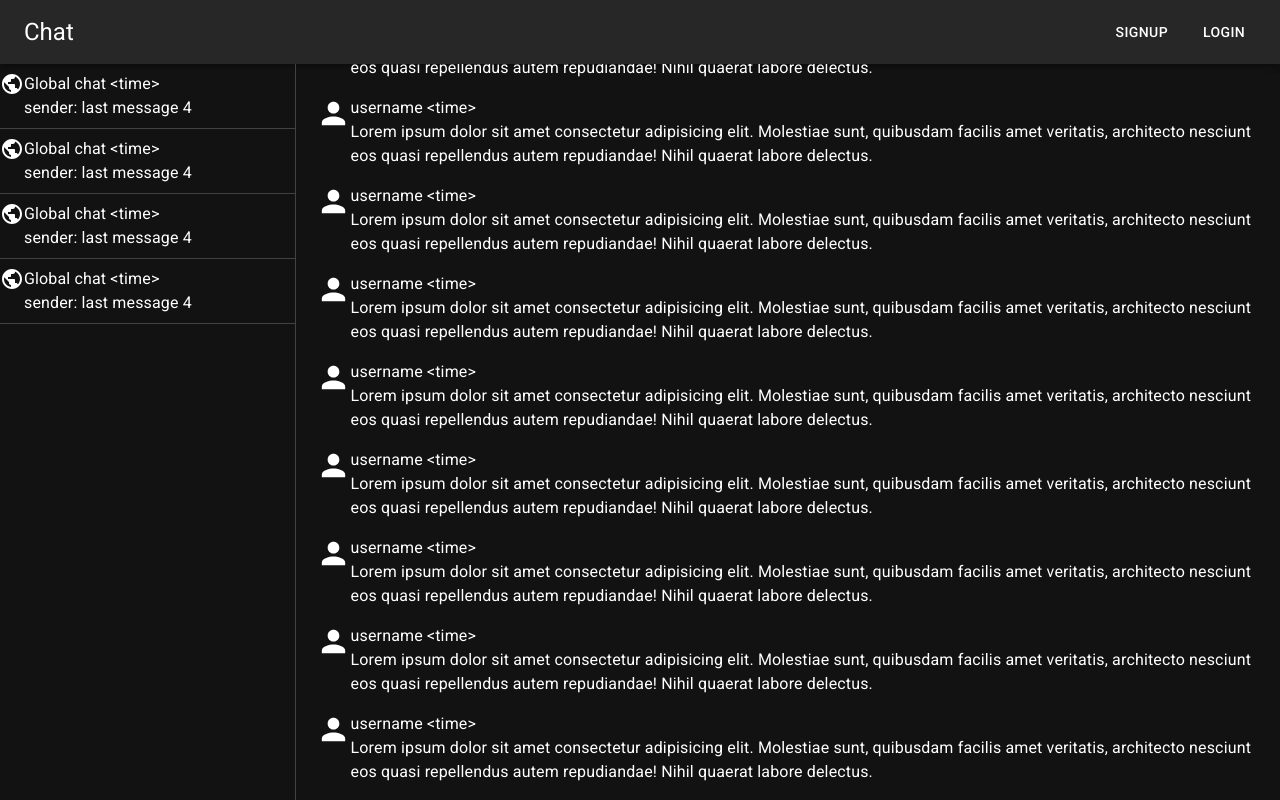
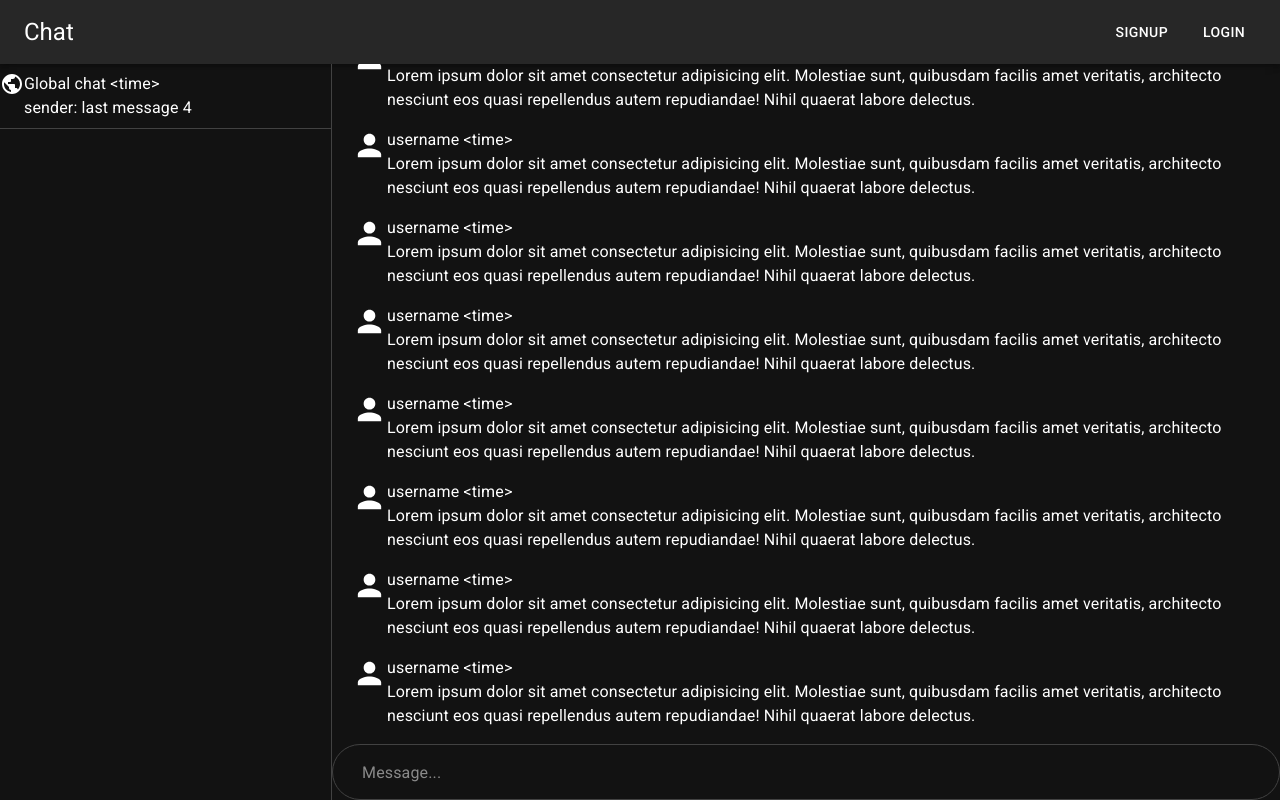
Before and after one commit to darshandamre/chat, a React (Create React App) app in the folder web/: page / in a window 1280 px wide. Built offline with nearby package versions, Linux system fonts and the light colour scheme; no server answers.

Commit message:
feat: added input message field

```diff
--- a/web/src/Components/Chats.tsx
+++ b/web/src/Components/Chats.tsx
@@ -1,8 +1,31 @@
+import React, { useEffect, useRef } from "react";
 import Box from "@mui/material/Box";
-import React, { useEffect, useRef } from "react";
+import TextField from "@mui/material/TextField";
+import { styled } from "@mui/material/styles";
+import { grey } from "@mui/material/colors";
 import Message from "./Message";
 
 interface ChatsProps {}
+
+const InputMessageField = styled(TextField)({
+  "& .MuiOutlinedInput-root": {
+    "& fieldset": {
+      borderColor: grey[800],
+      borderRadius: "2rem"
+    },
+    "&:hover fieldset": {
+      borderColor: "#556cd6" //primary.main
+    },
+    "&.Mui-focused fieldset": {
+      borderColor: "#556cd6" //primary.main
+    },
+    "& textarea": {
+      // change padding to change the inner space between border and text in this input field
+      paddingLeft: "1em",
+      paddingRight: "1em"
+    }
+  }
+});
 
 const Chats: React.FC<ChatsProps> = () => {
   const chatContainer = useRef<HTMLElement>();
@@ -15,6 +38,12 @@ const Chats: React.FC<ChatsProps> = () => {
   }, []);
 
   return (
+    <Box
+      sx={{
+        width: "100%",
+        display: "flex",
+        flexDirection: "column"
+      }}>
       <Box
         ref={chatContainer}
         sx={{
@@ -46,6 +75,13 @@ const Chats: React.FC<ChatsProps> = () => {
           <Message />
         </Box>
       </Box>
+      <InputMessageField
+        fullWidth
+        placeholder="Message..."
+        multiline
+        maxRows={5}
+      />
+    </Box>
   );
 };
 
--- a/web/src/Components/InboxList.tsx
+++ b/web/src/Components/InboxList.tsx
@@ -8,7 +8,7 @@ const InboxList: React.FC<InboxListProps> = () => {
   return (
     <Box
       sx={{
-        width: "30%",
+        width: "35%",
         minWidth: "230px",
         borderRight: 1,
         borderColor: "grey.800", // keep border color after border right so that it doesn't get overwritten
@@ -25,9 +25,6 @@ const InboxList: React.FC<InboxListProps> = () => {
           position: "absolute"
         }}>
         <Inbox />
-        <Inbox />
-        <Inbox />
-        <Inbox />
       </Box>
     </Box>
   );
```
Lines whose indentation alone changed are shown as unchanged.
